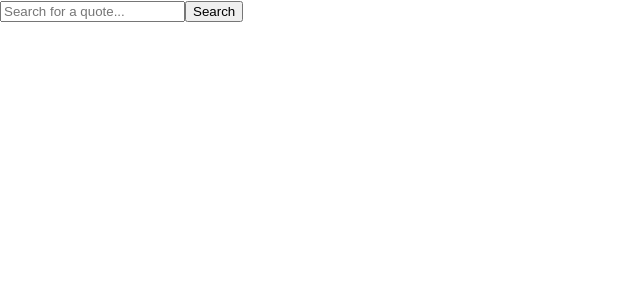
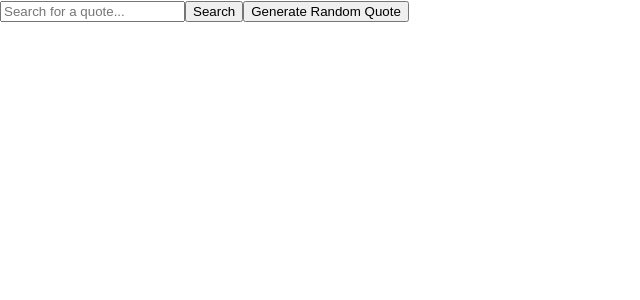
Before and after one commit to aadamhashmi1/pexels-quote-app, a React (Create React App) app: page / in a window 1280 px wide. Shown: the top 300 px of the page, without its empty margins (0-640 px from the left). Built offline with nearby package versions, Linux system fonts and the light colour scheme.

Commit message:
generate quote button and box

```diff
--- a/src/App.js
+++ b/src/App.js
@@ -1,4 +1,3 @@
-// src/App.js
 import React, { useState } from 'react';
 import axios from 'axios';
 import SearchBar from './components/SearchBar';
@@ -9,6 +8,7 @@ const App = () => {
     const [images, setImages] = useState([]);
     const [selectedImage, setSelectedImage] = useState(null);
     const [quote, setQuote] = useState('');
+    const [generatedQuote, setGeneratedQuote] = useState(''); // New state for the generated quote
 
     const handleSearch = async (query) => {
         setQuote(query);
@@ -21,6 +21,20 @@ const App = () => {
         setImages(response.data.photos);
     };
 
+    const handleGenerateRandomQuote = async () => {
+        try {
+            const response = await axios.get('https://api.api-ninjas.com/v1/quotes', {
+                headers: { 'X-Api-Key': 'WIDogwrp/Kfc3ELin0zpLg==uPeHtjJU6R6Z3X0Q' }, // Replace with your API key
+            });
+            const randomQuote = response.data[0].quote; // Adjust based on API response structure
+            setGeneratedQuote(randomQuote); // Update the state with the generated quote
+            setQuote(randomQuote);
+            handleSearch(randomQuote);
+        } catch (error) {
+            console.error('Error fetching random quote:', error);
+        }
+    };
+
     const handleImageClick = (image) => {
         setSelectedImage(image);
     };
@@ -31,7 +45,15 @@ const App = () => {
 
     return (
         <div>
-            <SearchBar onSearch={handleSearch} />
+            <SearchBar
+                onSearch={handleSearch}
+                onGenerateRandomQuote={handleGenerateRandomQuote} // Pass the function to SearchBar
+            />
+            {generatedQuote && (
+                <div style={{ margin: '10px 0', padding: '10px', border: '1px solid #ccc', borderRadius: '5px', backgroundColor: '#f9f9f9' }}>
+                    <strong>Generated Quote:</strong> {generatedQuote}
+                </div>
+            )}
             <ImageGrid images={images} onImageClick={handleImageClick} />
             {selectedImage && (
                 <ImageModal image={selectedImage} quote={quote} onClose={handleCloseModal} />
--- a/src/components/SearchBar.js
+++ b/src/components/SearchBar.js
@@ -1,7 +1,6 @@
-// src/components/SearchBar.js
 import React, { useState } from 'react';
 
-const SearchBar = ({ onSearch }) => {
+const SearchBar = ({ onSearch, onGenerateRandomQuote }) => {
     const [query, setQuery] = useState('');
 
     const handleSearch = () => {
@@ -19,6 +18,7 @@ const SearchBar = ({ onSearch }) => {
                 onChange={(e) => setQuery(e.target.value)}
             />
             <button onClick={handleSearch}>Search</button>
+            <button onClick={onGenerateRandomQuote}>Generate Random Quote</button>
         </div>
     );
 };
```
